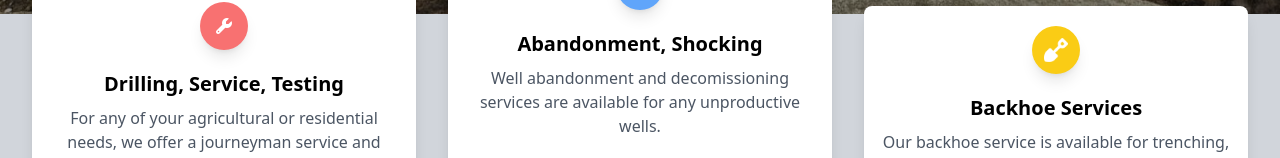
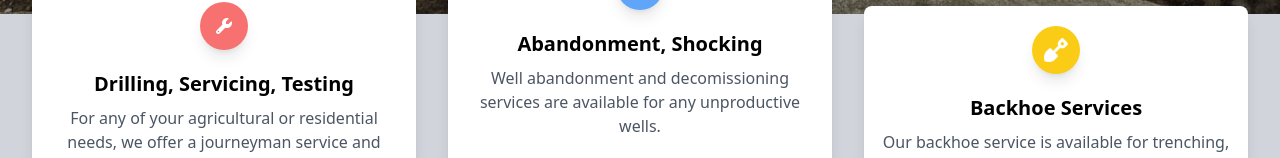
Before and after one commit to Logan9312/Travis-Drilling, a Next.js app: page / in a window 1280 px wide. Shown: the part 602-760 px from the top of the page. Built offline with nearby package versions, Linux system fonts and the light colour scheme.

Commit message:
Servicing

```diff
--- a/src/pages/index.tsx
+++ b/src/pages/index.tsx
@@ -50,7 +50,7 @@ const Services = () => (
                 <i className="fas fa-wrench"></i>
               </div>
               <h6 className="text-xl font-semibold">
-               Drilling, Service, Testing
+                Drilling, Servicing, Testing
               </h6>
               <p className="mb-4 mt-2 text-gray-600">
                 For any of your agricultural or residential needs, we offer a
@@ -83,7 +83,7 @@ const Services = () => (
         <div className="w-full px-4 pt-6 text-center md:w-4/12 lg:pt-12">
           <div className="relative mb-8 flex w-full min-w-0 flex-col break-words rounded-lg bg-white shadow-lg">
             <div className="flex-auto px-4 py-5">
-              <div className="mb-5 inline-flex h-12 w-12 items-center justify-center rounded-full p-3 bg-yellow-400 text-center text-white shadow-lg">
+              <div className="mb-5 inline-flex h-12 w-12 items-center justify-center rounded-full bg-yellow-400 p-3 text-center text-white shadow-lg">
                 <Image
                   src={"/icons/shovel.png"}
                   alt={""}
```
